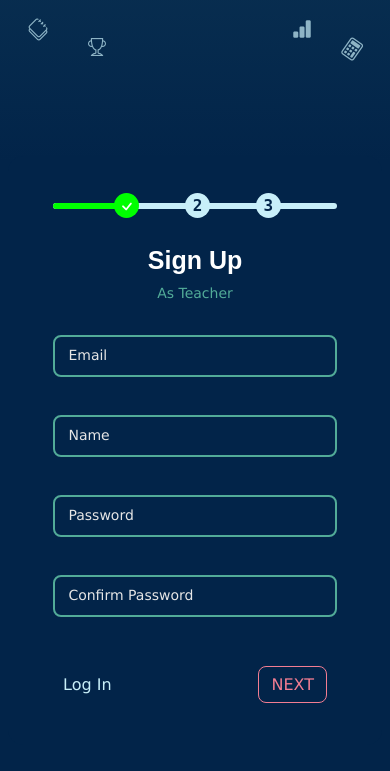
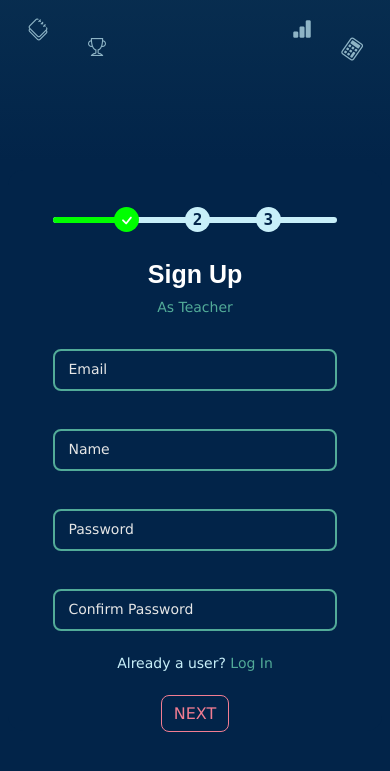
Before and after one commit to alishazin/eduSatchel, a Django app: page /register/create/teacher/ in a window 390 px wide. Shown: the top 771 px of the page. Run offline with Django 3.2, Linux system fonts and the light colour scheme; some libraries are stand-ins or nearby versions.

Commit message:
added explained login option in signup initial

```diff
--- a/register/views.py
+++ b/register/views.py
@@ -265,3 +265,6 @@
         return render(request, 'register/reset-pass-send.html', {
             'to_email' : email,
         })
+
+        # add message space in login and signup pages
+        # add sign up redirect in login page
--- a/static/css/register/create_initial.css
+++ b/static/css/register/create_initial.css
@@ -89,6 +89,13 @@
     padding: 0 10px;
     padding-top: 5px;
 }
+.parent > form > .field-parent.conf-pass-box {
+    margin-bottom: 40px;
+    height: 42px;
+}
+.parent > form > .field-parent.conf-pass-box > input {
+    height: 100%;
+}
 .parent > form > .button-container {
     display: flex;
     width: 100%;
@@ -98,18 +105,23 @@
     height: 60px;
     animation-name: on-load-translate-animation;
     animation-duration: 1s;
-}
-.parent > form > .button-container > a {
-    color: var(--secondary-lighter-color);
     font-size: 16px;
     font-family: Verdana, Geneva, Tahoma, sans-serif;
+}
+.parent > form > .button-container > p {
+    color: var(--secondary-lighter-color);
+}
+.parent > form > .button-container > p > a {
+    color: var(--secondary-color);
+    font-size: inherit;
+    font-family: inherit;
     text-decoration: none;
 }
-.parent > form > .button-container > a:hover {
+.parent > form > .button-container > p > a:hover {
     text-decoration: underline;
 }
-.parent > form > .button-container > a:active {
-    color: var(--secondary-light-color);
+.parent > form > .button-container > p > a:active {
+    color: var(--secondary-color);
 }
 .parent > form > .button-container > button {
     padding: 8px 12px;
@@ -152,4 +164,15 @@
     .parent {
         box-shadow: none !important;
     }
+    .parent > form > .button-container {
+        flex-direction: column;
+        padding: 0 20px;
+    }
+    .parent > form > .field-parent.conf-pass-box {
+        margin-bottom: 10px;
+    }
+    .parent > form > .button-container > p {
+        padding-bottom: 10px;
+        font-size: 14px;
+    }
 }
--- a/templates/register/create_initial.html
+++ b/templates/register/create_initial.html
@@ -36,12 +36,12 @@
             <label>Password</label>
             <div class="error-div">{{ password_error }}</div>
         </div>
-        <div class="field-parent">
+        <div class="field-parent conf-pass-box">
             <input type="password" name="password2" autocomplete="new-password" required id="id_password2">
             <label>Confirm Password</label>
         </div>
         <div class="button-container">
-            <a href="{% url 'log-in' %}">Log In</a>
+            <p>Already a user? <a href="{% url 'log-in' %}">Log In</a></p>
             <button>NEXT</button>
         </div>
     </form>
```
